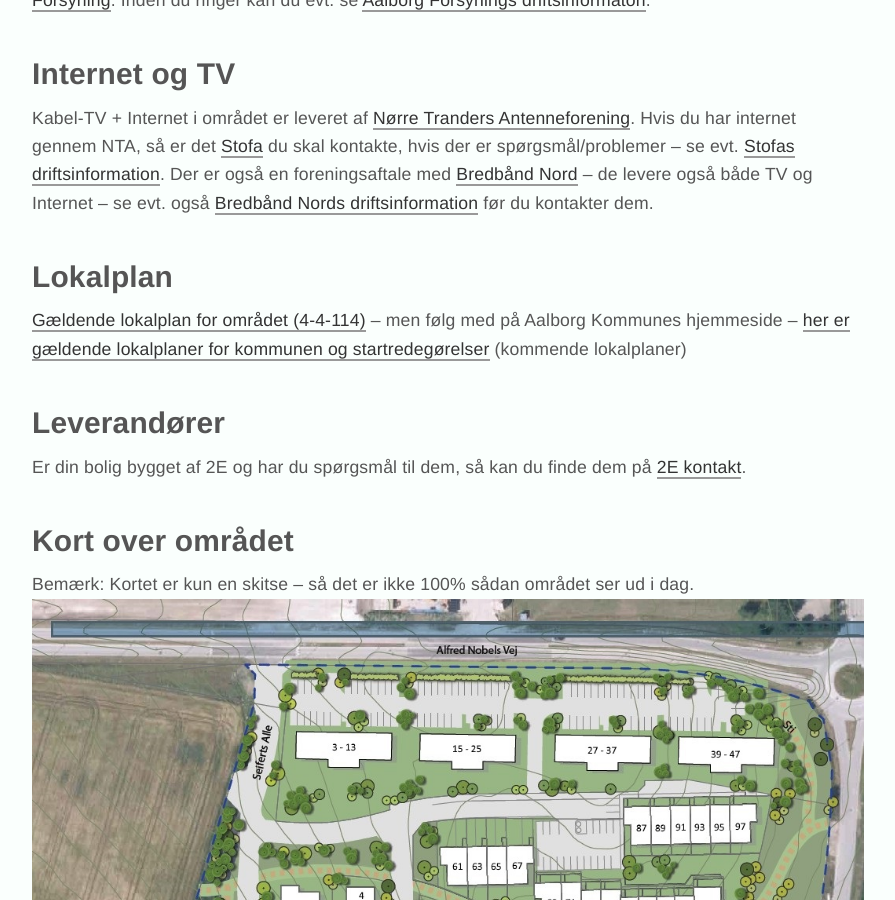
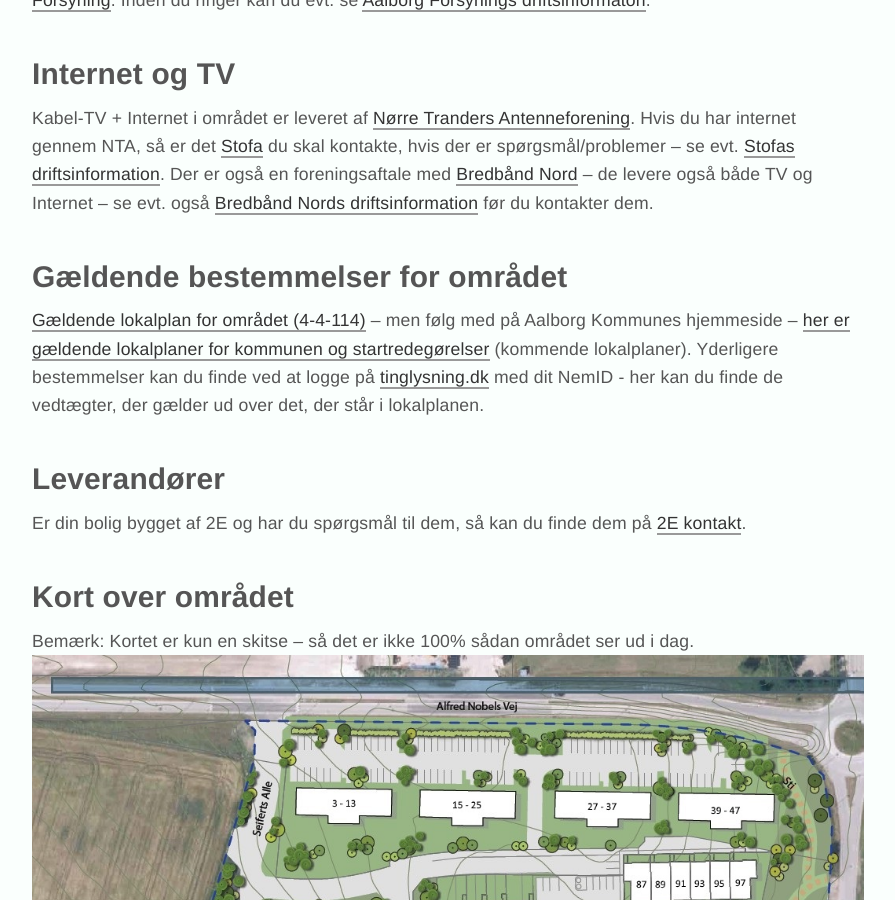
Before and after one commit to universitetsparken/universitetsparken.github.io, a Jekyll site: the page built from info.md, in a window 1280 px wide and 900 px high, scrolled down 500 px. Shown: the whole window, without its empty margins (192-1087 px from the left). Built offline with Jekyll 4.4.1, drawn with Linux system fonts in a browser that asks for light colours.

Commit message:
Info updated

```diff
--- a/info.md
+++ b/info.md
@@ -9,8 +9,8 @@ Har du spørgsmål vedr. affald, manglende afhentning, ingen varme eller vand
 ## Internet og TV
 Kabel-TV + Internet i området er leveret af [Nørre Tranders Antenneforening](http://nta-tv.dk/). Hvis du har internet gennem NTA, så er det [Stofa](https://stofa.dk) du skal kontakte, hvis der er spørgsmål/problemer -- se evt. [Stofas driftsinformation](https://stofa.dk/kundeservice/driftinformation). Der er også en foreningsaftale med [Bredbånd Nord](http://www.bredbaandnord.dk/) -- de levere også både TV og Internet -- se evt. også [Bredbånd Nords driftsinformation](http://www.bredbaandnord.dk/driftsinformation) før du kontakter dem.
 
-## Lokalplan
-[Gældende lokalplan for området (4-4-114)](http://soap.plansystem.dk/pdfarchive/20_3134607_1474466100904.pdf) – men følg med på Aalborg Kommunes hjemmeside – [her er gældende lokalplaner for kommunen og startredegørelser](http://aalborgkommune.viewer.dkplan.niras.dk/plan/5#/) (kommende lokalplaner)
+## Gældende bestemmelser for området
+[Gældende lokalplan for området (4-4-114)](http://soap.plansystem.dk/pdfarchive/20_3134607_1474466100904.pdf) – men følg med på Aalborg Kommunes hjemmeside – [her er gældende lokalplaner for kommunen og startredegørelser](http://aalborgkommune.viewer.dkplan.niras.dk/plan/5#/) (kommende lokalplaner). Yderligere bestemmelser kan du finde ved at logge på [tinglysning.dk](https://www.tinglysning.dk) med dit NemID - her kan du finde de vedtægter, der gælder ud over det, der står i lokalplanen.
 
 ## Leverandører
 Er din bolig bygget af 2E og har du spørgsmål til dem, så kan du finde dem på [2E kontakt](http://2eboligprojektsalg.dk/kontakt).
```
